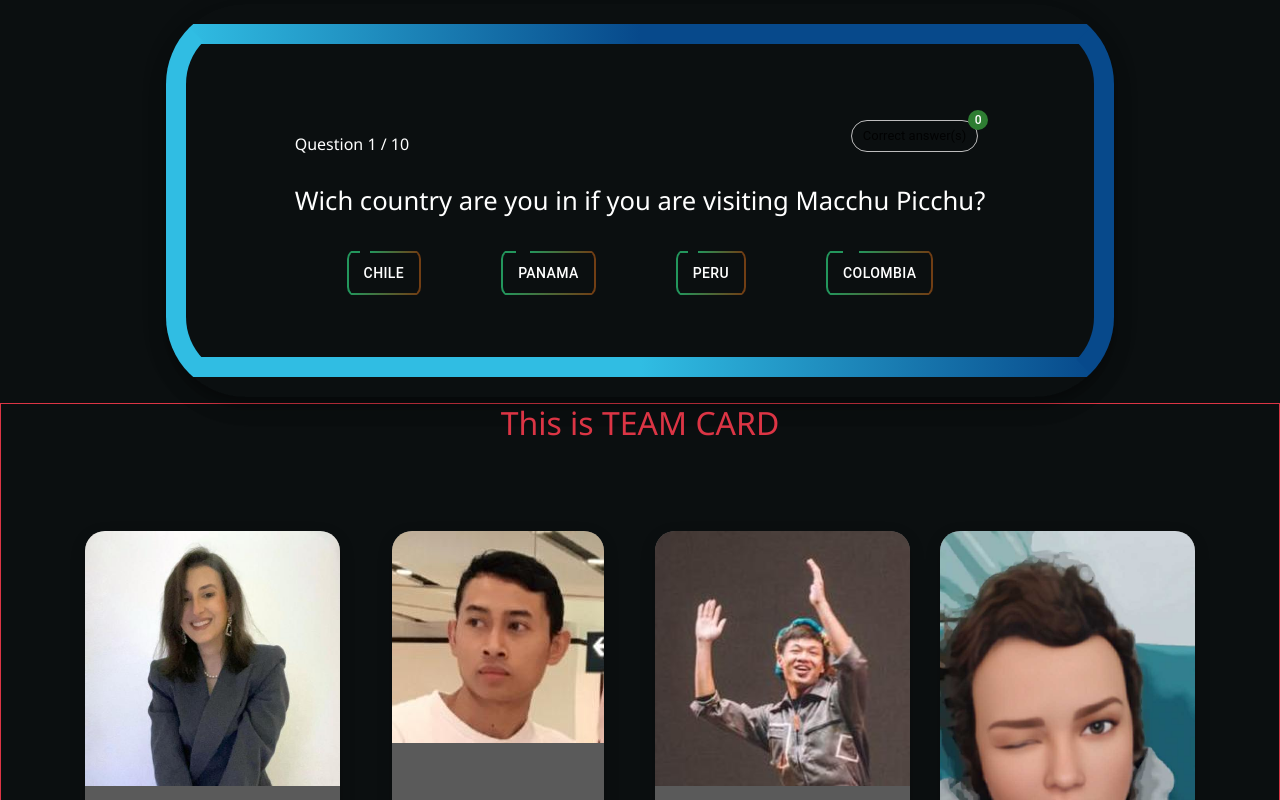
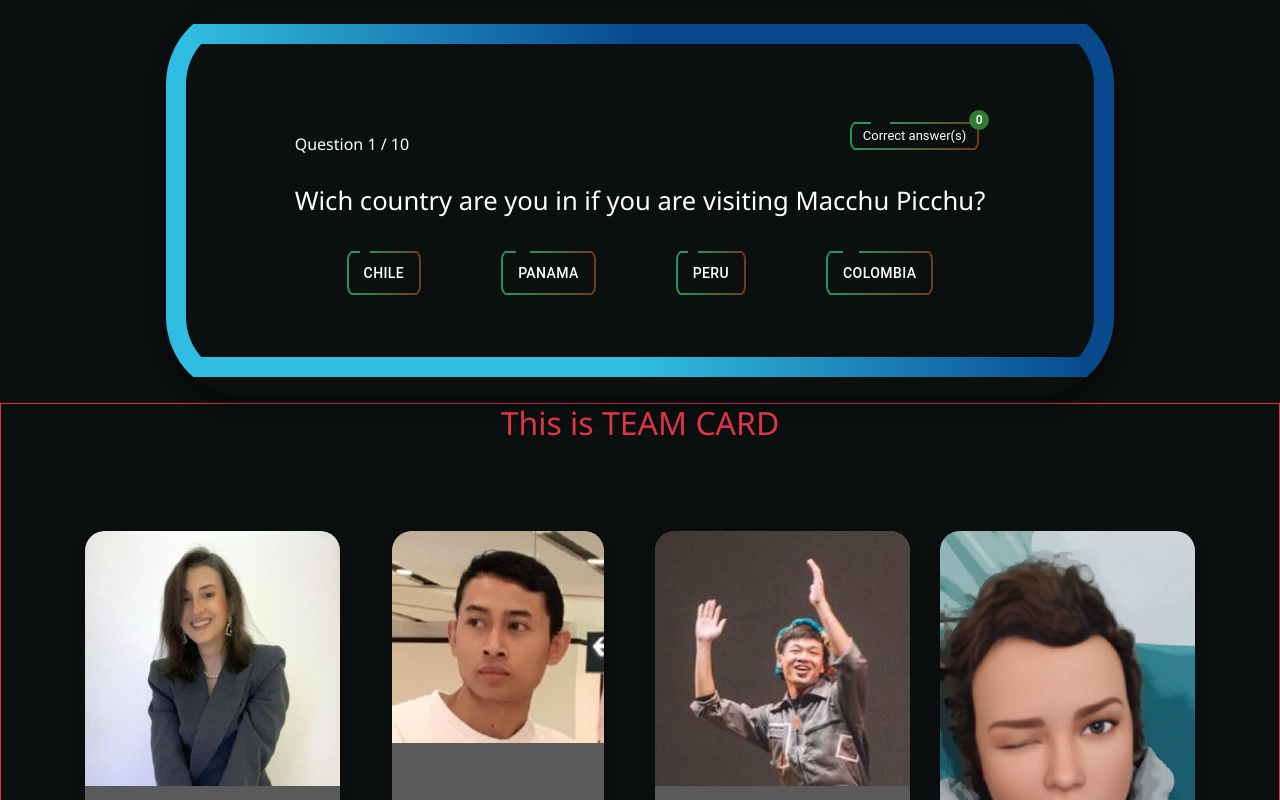
Before and after one commit to lorettarehm/todo-react-app, a React (Create React App) app: page / in a window 1280 px wide. Shown: the part 1640-2440 px from the top of the page. Built offline with nearby package versions, Linux system fonts and the light colour scheme.

Commit message:
Fixed quizStyle mui classes override

```diff
--- a/src/components/Question/quizStyle.css
+++ b/src/components/Question/quizStyle.css
@@ -47,11 +47,11 @@
     box-shadow: inset var(#fff) 1vh !important;
   }
 
-  .css-6od3lo-MuiChip-label {
+  .MuiChip-label {
     color: #fff !important;
   }
 
-  .css-1012bww-MuiChip-root{
+  .MuiChip-root {
     border:2px solid transparent !important;
     border-radius:10px !important;
     border-right-color:var(--gradient-right) !important;
```
